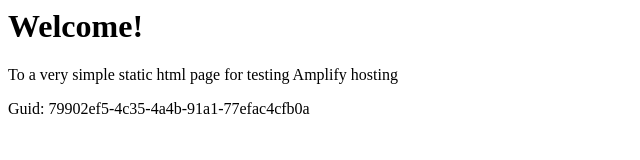
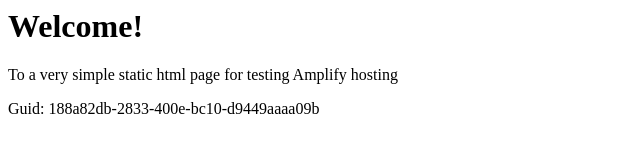
Before and after one commit to aws-aemilia-cdg/Github-PR-Commit-Integration-Test-DoNotTouch-GitHubWebhookPushCanaryTest-v1-preprod-eu-west-3, a website: page src/index.html in a window 1280 px wide. Shown: the full height of the page, 0-640 px from the left. Drawn offline with Linux system fonts and the light colour scheme.

Commit message:
commit from integ tests

```diff
--- a/src/index.html
+++ b/src/index.html
@@ -12,6 +12,6 @@
 <body>
     <h1>Welcome!</h1>
     <p>To a very simple static html page for testing Amplify hosting</p>
-    <p>Guid: 79902ef5-4c35-4a4b-91a1-77efac4cfb0a</p></body>
+    <p>Guid: 188a82db-2833-400e-bc10-d9449aaaa09b</p></body>
 
 </html>
```
